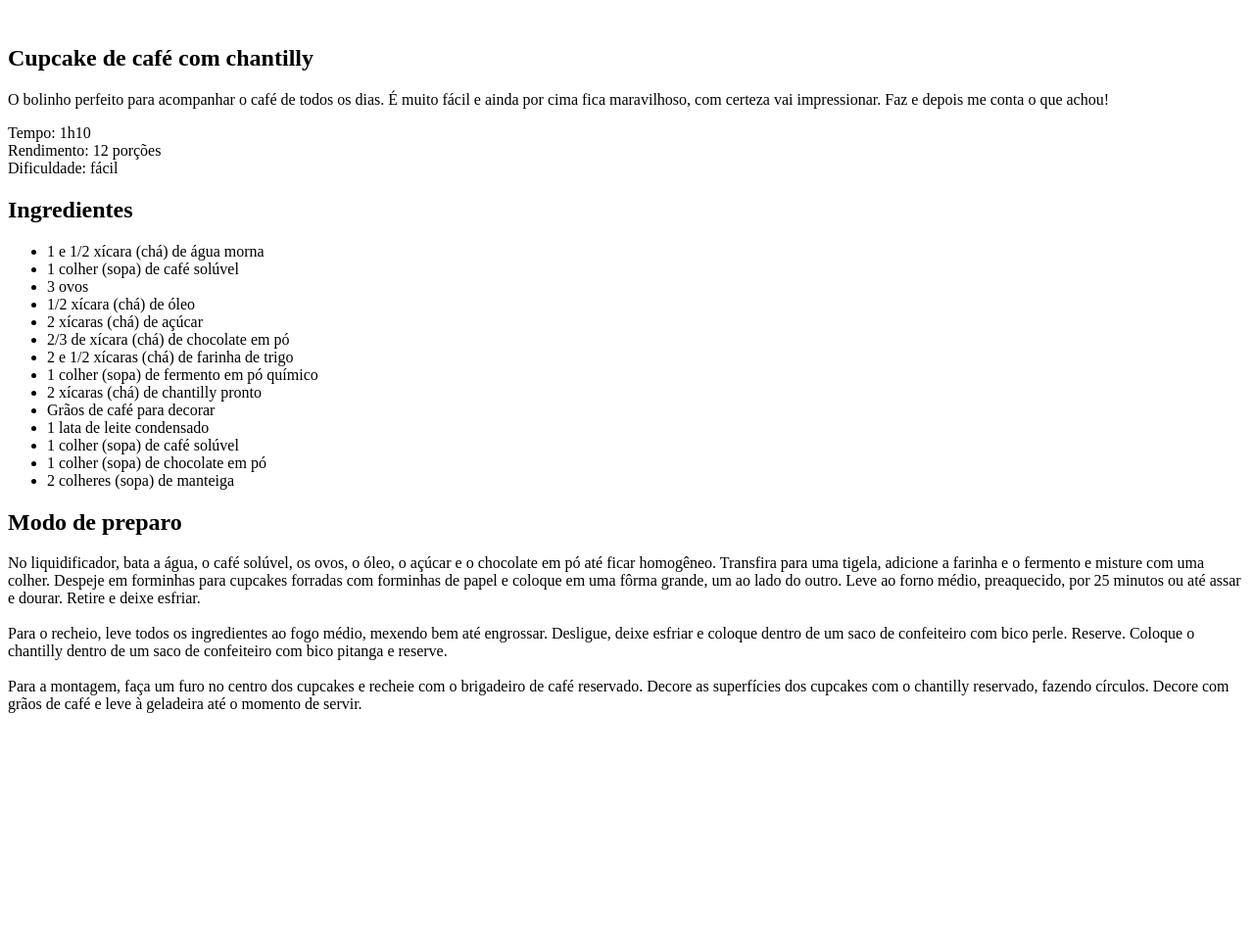
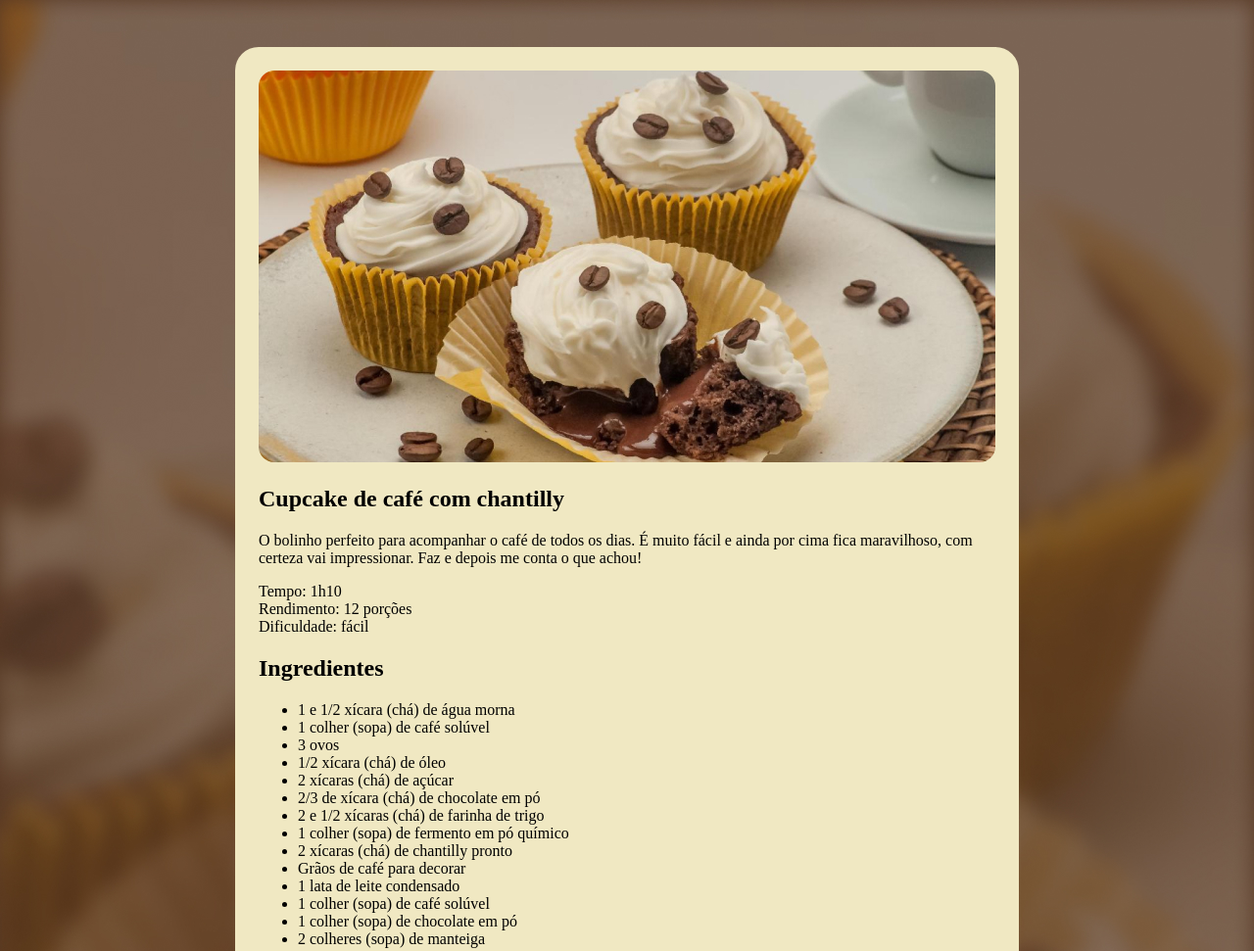
Before and after one commit to xXBrunoRochaXx/projeto01, a plain HTML site: page index.html in a window 1280 px wide. Shown: the top 971 px of the page at 98% size. Before the commit the page ends 800 px from the top, so only its background shows below. Drawn offline with Linux system fonts and the light colour scheme.

Commit message:
adicionamos imagem de fundo, link css.

```diff
--- a/index.html
+++ b/index.html
@@ -3,11 +3,12 @@
 <head>
   <meta charset="UTF-8">
   <meta name="viewport" content="width=device-width, initial-scale=1.0">
-  <title>Document</title>
+  <title>Receita</title>
+  <link rel="stylesheet" href="style.css">
 </head>
 <body>
   <div id="page">
-    <img src="" alt="">
+    <img src="assets/main-image.jpg" alt="Imagem de Cupcake com grãos de café e chantilly ">
 
     <main>
       <section id="about">
--- /dev/null
+++ b/style.css
@@ -0,0 +1,17 @@
+body{
+  background-image: url(assets/bg-image.jpg);
+  background-size: cover;
+}
+
+#page{
+  box-sizing: border-box;
+  width: 800px;
+  padding: 24px;
+  background-color: #F0E8C2;
+  border-radius: 24px;
+  margin: 48px auto;
+}
+
+img{
+  border-radius: 16px;
+}
```
Also changed, not shown: assets/Página de receita.png (added), assets/bg-image.jpg (added), assets/main-image.jpg (added).
